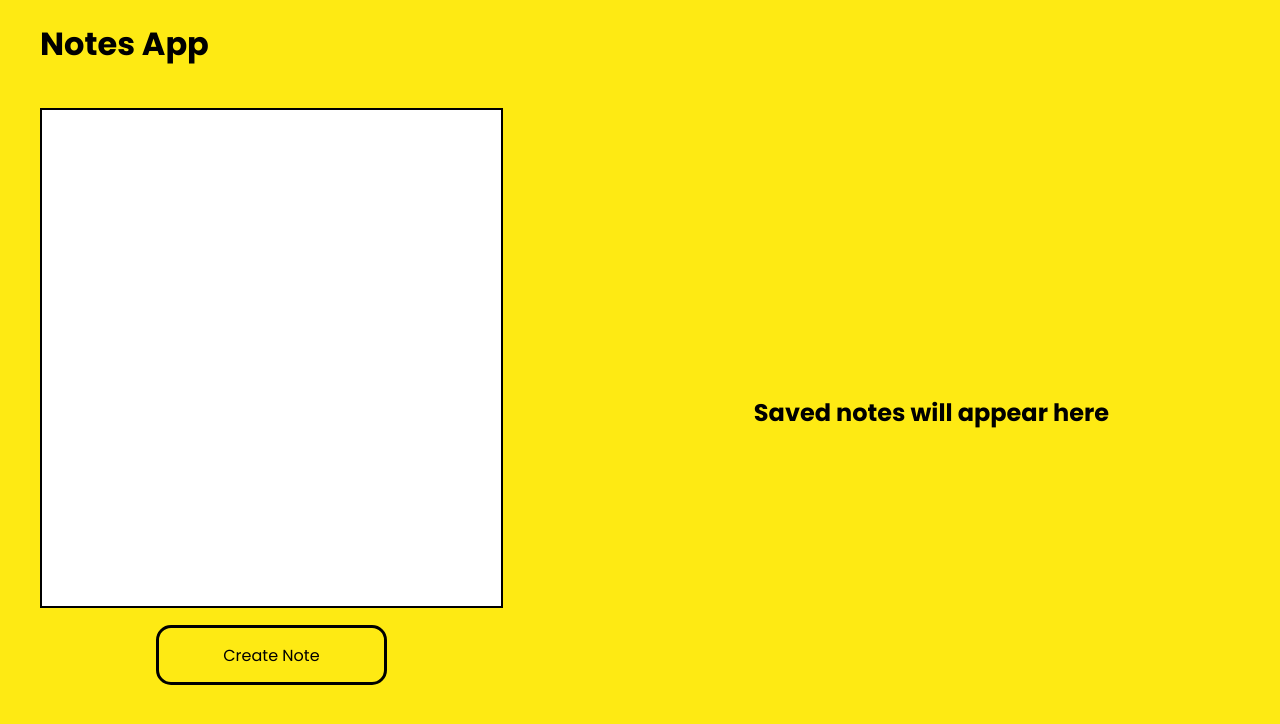
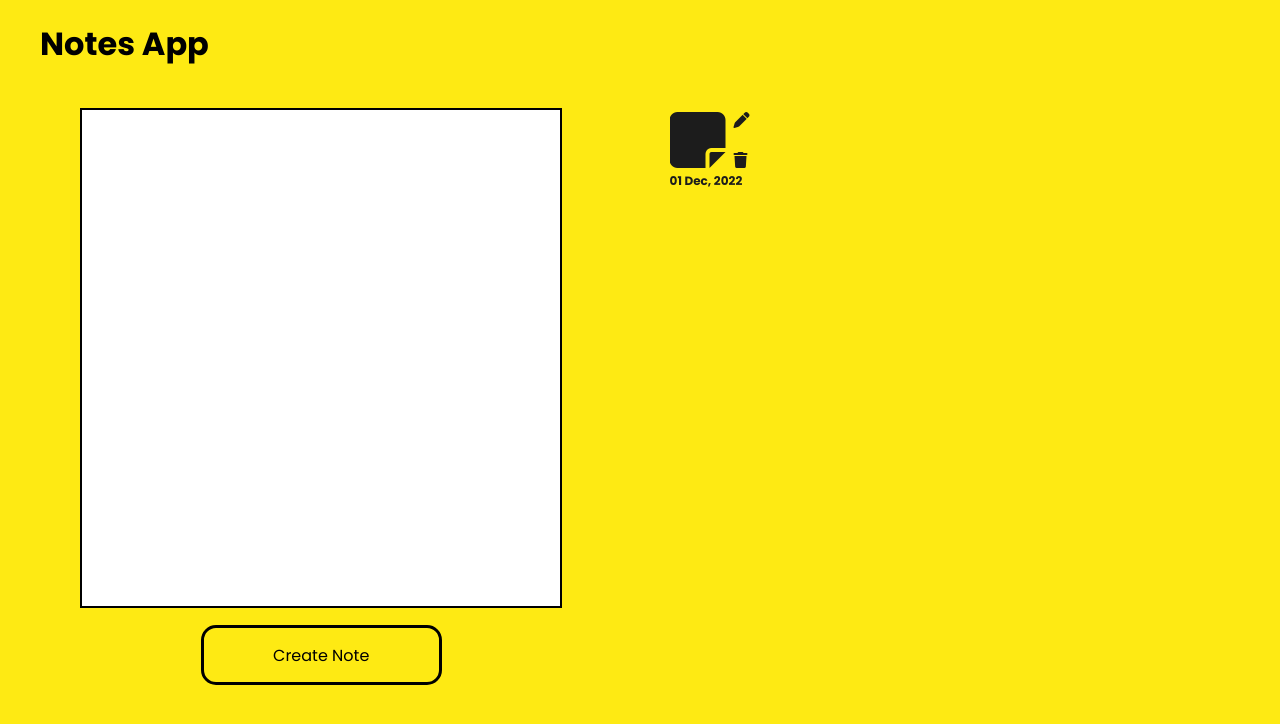
Before and after one commit to kumarkeshavbhardwaj/Notes-App, a React (Create React App) app: page / in a window 1280 px wide. Shown: the top 724 px of the page. Built offline with nearby package versions, Linux system fonts and the light colour scheme; a web font is replaced by a local one.

Commit message:
UI Layout finished

```diff
--- a/src/App.css
+++ b/src/App.css
@@ -20,7 +20,8 @@ body{
 }
 
 .container{
-  width: 100%;
+  margin: 0 40px;
+  width: 90%;
   height: 800px;
 }
 
@@ -49,10 +50,12 @@ button{
   height: 60px;
   font-size: 1rem;
   background-color: #feea13;
+  transition: transform 0.3s, box-shadow 0.3s;
 }
 
-button:hover{
-  cursor: pointer;
+button:hover {
+  transform: scale(1.1);
+  box-shadow: 0px 5px 10px rgba(0, 0, 0, 0.2);
 }
 
 .container{
--- a/src/App.js
+++ b/src/App.js
@@ -10,8 +10,8 @@ function App() {
       <div className="logo">Notes App</div>
       <div className="container">
       <CreateNote></CreateNote>
-      <EmptyNotes></EmptyNotes>
-        {/* <DisplayNote></DisplayNote> */}
+      {/* <EmptyNotes></EmptyNotes> */}
+        <DisplayNote></DisplayNote>
       </div>
     </>
   );
```
